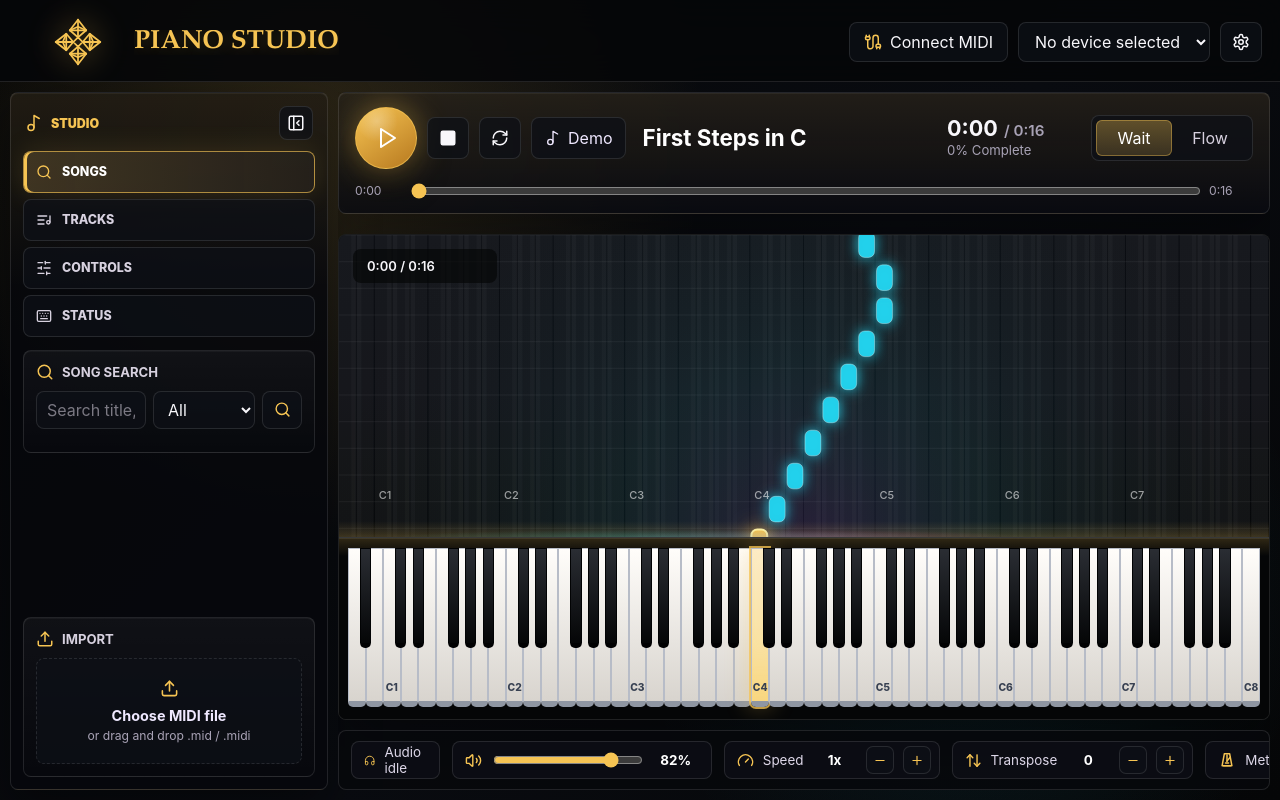
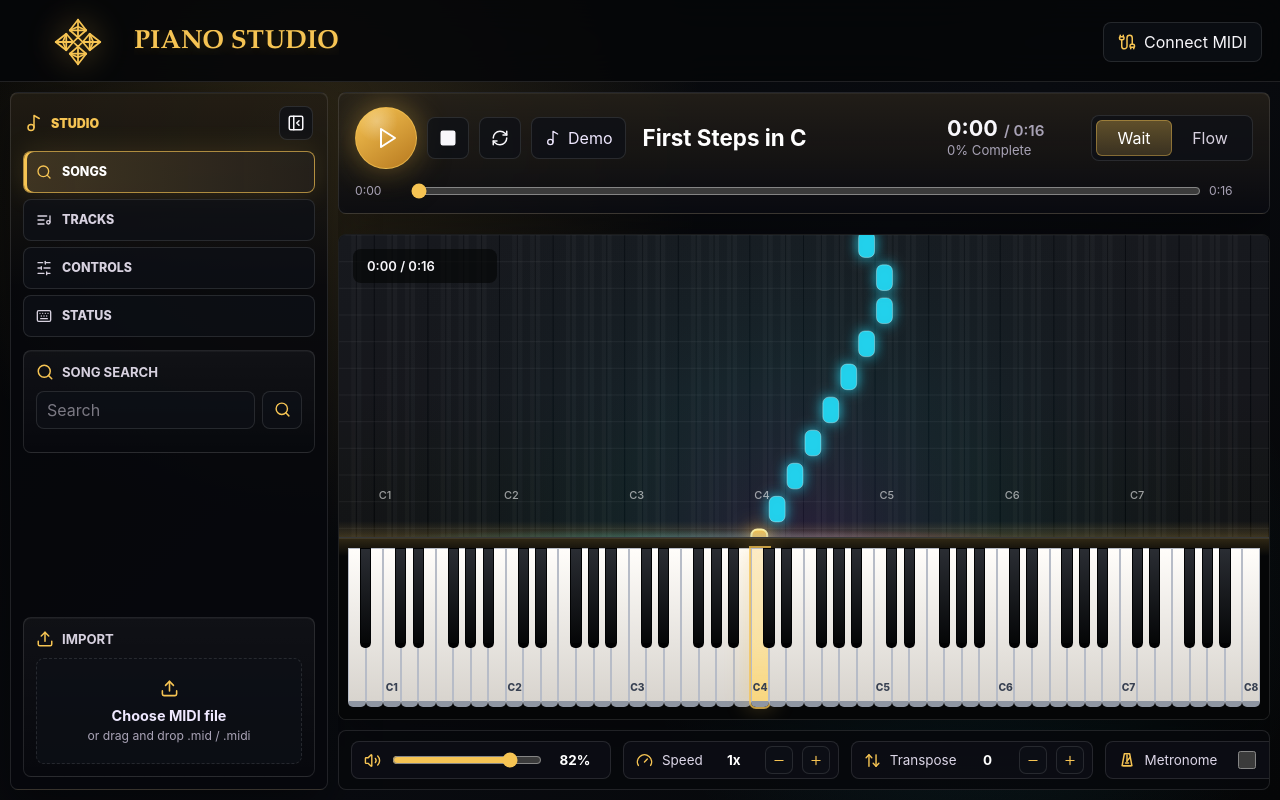
Before and after one commit to bogdan-5/pianostudio, a React (Vite) app: page / in a window 1280 px wide. Built offline with nearby package versions, Linux system fonts and the light colour scheme.

Commit message:
ui noise removed

```diff
--- a/src/App.tsx
+++ b/src/App.tsx
@@ -5,7 +5,6 @@ import {
   ChevronLeft,
   ChevronRight,
   Gauge,
-  Headphones,
   Keyboard,
   ListMusic,
   Music2,
@@ -19,7 +18,6 @@ import {
   RefreshCw,
   Repeat2,
   Search,
-  Settings,
   SlidersHorizontal,
   Square,
   Upload,
@@ -84,7 +82,6 @@ export function App() {
   const [song, setSong] = useState<NormalizedSong>(starterSong);
   const [selectedTrackIds, setSelectedTrackIds] = useState<string[]>(starterSong.tracks.map((track) => track.id));
   const [query, setQuery] = useState("");
-  const [source, setSource] = useState("all");
   const [results, setResults] = useState<SongSearchResult[]>([]);
   const [searchError, setSearchError] = useState("");
   const [searching, setSearching] = useState(false);
@@ -543,7 +540,7 @@ export function App() {
     setSearching(true);
     setSearchError("");
     try {
-      const response = await searchSongs(trimmedQuery, source);
+      const response = await searchSongs(trimmedQuery, "bitmidi");
       setResults(response.results);
       setSearchError(response.errors?.join(" | ") ?? "");
     } catch (error) {
@@ -551,7 +548,7 @@ export function App() {
     } finally {
       setSearching(false);
     }
-  }, [query, source]);
+  }, [query]);
 
   const resetPractice = useCallback(
     (duration = song.durationSec, range?: LoopRange | null) => {
@@ -768,32 +765,20 @@ export function App() {
             <Cable size={18} />
             {midi.permissionState === "ready" ? "MIDI Ready" : midi.permissionState === "unsupported" ? "No Web MIDI" : "Connect MIDI"}
           </button>
+          {midi.devices.length > 1 ? (
             <select
               className="deviceSelect"
               value={midi.selectedDeviceId}
               onChange={(event) => midi.setSelectedDeviceId(event.target.value)}
               aria-label="MIDI input"
             >
-            {midi.devices.length ? (
-              midi.devices.map((device) => (
+              {midi.devices.map((device) => (
                 <option key={device.id} value={device.id}>
                   {device.name}
                 </option>
-              ))
-            ) : (
-              <option value="">No device selected</option>
-            )}
+              ))}
             </select>
-          <button
-            className="settingsButton"
-            aria-label="Settings"
-            onClick={() => {
-              setSidePanelOpen(true);
-              setActiveSidePanel("controls");
-            }}
-          >
-            <Settings size={18} />
-          </button>
+          ) : null}
         </div>
       </header>
 
@@ -859,13 +844,8 @@ export function App() {
                       <input
                         value={query}
                         onChange={(event) => setQuery(event.target.value)}
-                        placeholder="Search title, artist, or paste a MIDI URL"
+                        placeholder="Search"
                       />
-                      <select value={source} onChange={(event) => setSource(event.target.value)} aria-label="Search source">
-                        <option value="all">All</option>
-                        <option value="bitmidi">BitMidi</option>
-                        <option value="mutopia">Public Domain</option>
-                      </select>
                       <button type="submit" disabled={searching}>
                         {searching ? <RefreshCw size={17} className="spin" /> : <Search size={17} />}
                       </button>
@@ -1152,10 +1132,6 @@ export function App() {
           </div>
 
           <div className="bottomControlStrip">
-            <div className="utilityChip">
-              <Headphones size={17} />
-              <span>{audioStatus === "fallback" ? "Synth fallback" : audioStatus === "ready" ? "Grand samples" : "Audio idle"}</span>
-            </div>
             <label className="bottomSlider">
               <Volume2 size={17} />
               <input type="range" min={0} max={1} step={0.01} value={volume} onChange={(event) => setVolume(Number(event.target.value))} />
--- a/src/styles.css
+++ b/src/styles.css
@@ -128,10 +128,8 @@ select:focus-visible {
 }
 
 .iconTextButton,
-.settingsButton,
 .deviceSelect,
 .searchForm input,
-.searchForm select,
 .searchForm button,
 .uploadTarget,
 .roundButton,
@@ -150,8 +148,7 @@ select:focus-visible {
 }
 
 .iconTextButton,
-.deviceSelect,
-.settingsButton {
+.deviceSelect {
   height: 40px;
   border-radius: 8px;
 }
@@ -183,13 +180,6 @@ select:focus-visible {
   min-width: 168px;
   max-width: 240px;
   padding: 0 12px;
-}
-
-.settingsButton {
-  width: 42px;
-  display: inline-grid;
-  place-items: center;
-  cursor: pointer;
 }
 
 .studioLayout {
@@ -374,19 +364,17 @@ select:focus-visible {
 
 .searchForm {
   display: grid;
-  grid-template-columns: minmax(0, 1fr) 102px 40px;
+  grid-template-columns: minmax(0, 1fr) 40px;
   gap: 7px;
 }
 
 .searchForm input,
-.searchForm select,
 .searchForm button {
   height: 38px;
   border-radius: 8px;
 }
 
-.searchForm input,
-.searchForm select {
+.searchForm input {
   min-width: 0;
   padding: 0 10px;
   outline: none;
@@ -398,7 +386,6 @@ select:focus-visible {
 }
 
 .searchForm input:focus,
-.searchForm select:focus,
 .deviceSelect:focus {
   border-color: rgba(var(--accent-rgb), 0.74);
   box-shadow: 0 0 0 3px rgba(var(--accent-rgb), 0.14);
@@ -612,7 +599,6 @@ select:focus-visible {
 .demoButton:hover,
 .loopBar button:hover,
 .bottomStepper button:hover,
-.settingsButton:hover,
 .collapseButton:hover {
   border-color: rgba(var(--accent-rgb), 0.55);
   background: rgba(var(--accent-rgb), 0.1);
@@ -965,7 +951,6 @@ input[type="range"] {
   overflow: hidden;
 }
 
-.utilityChip,
 .bottomSlider,
 .bottomStepper,
 .bottomToggle {
@@ -980,11 +965,6 @@ input[type="range"] {
   font-size: 0.84rem;
 }
 
-.utilityChip {
-  padding: 0 12px;
-}
-
-.utilityChip svg,
 .bottomSlider svg,
 .bottomStepper svg,
 .bottomToggle svg {
@@ -1217,8 +1197,7 @@ input[type="range"] {
   }
 
   .deviceSelect,
-  .iconTextButton,
-  .settingsButton {
+  .iconTextButton {
     width: 100%;
   }
 
@@ -1283,13 +1262,8 @@ input[type="range"] {
     grid-template-columns: 1fr 42px;
   }
 
-  .searchForm select {
-    grid-column: 1 / -1;
-  }
-
   .bottomSlider,
   .bottomStepper,
-  .utilityChip,
   .bottomToggle {
     width: 100%;
   }
```
Lines whose indentation alone changed are shown as unchanged.
